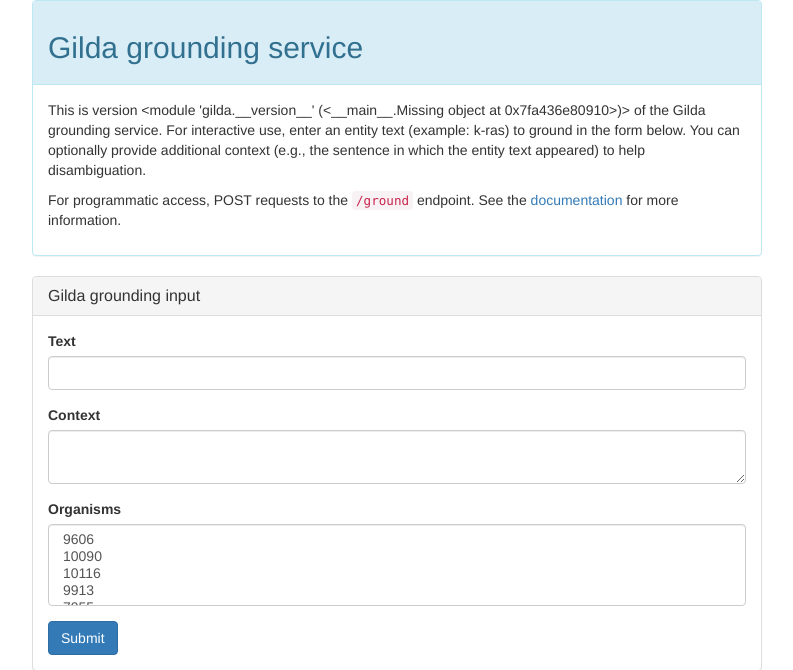
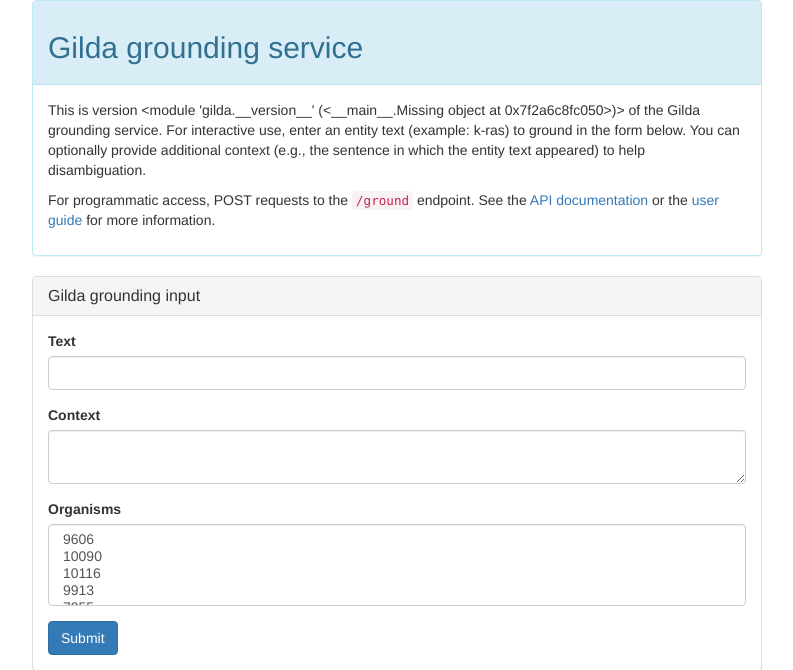
Before and after one commit to gyorilab/gilda, a Flask app: page / in a window 1280 px wide. Shown: the top 670 px of the page, without its empty margins (243-1036 px from the left). Run offline with Flask 2, Linux system fonts and the light colour scheme; parts of the project's set-up code (start-up, migrations or seed data) failed here and were passed over; some libraries are stand-ins or nearby versions.

Commit message:
Add link to pages

```diff
--- a/gilda/app/templates/base.html
+++ b/gilda/app/templates/base.html
@@ -22,8 +22,8 @@
       </p>
       <p>
         For programmatic access, POST requests to the <code>/ground</code>
-        endpoint. See the
-        <a href="https://github.com/indralab/gilda/blob/master/README.md">documentation</a>
+        endpoint. See the <a href="{{ url_for('flasgger.apidocs') }}">API documentation</a>
+        or the <a href="https://github.com/indralab/gilda/blob/master/README.md">user guide</a>
         for more information.
       </p>
       </div>
```
